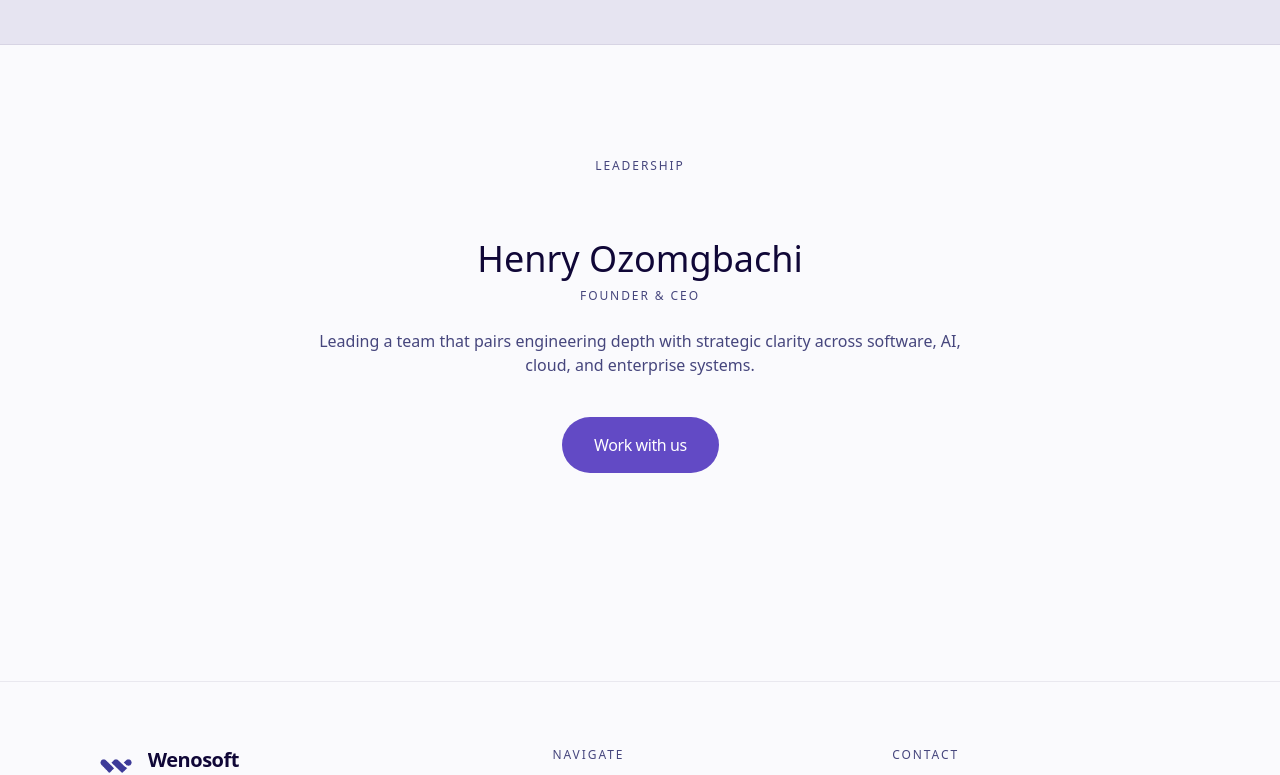
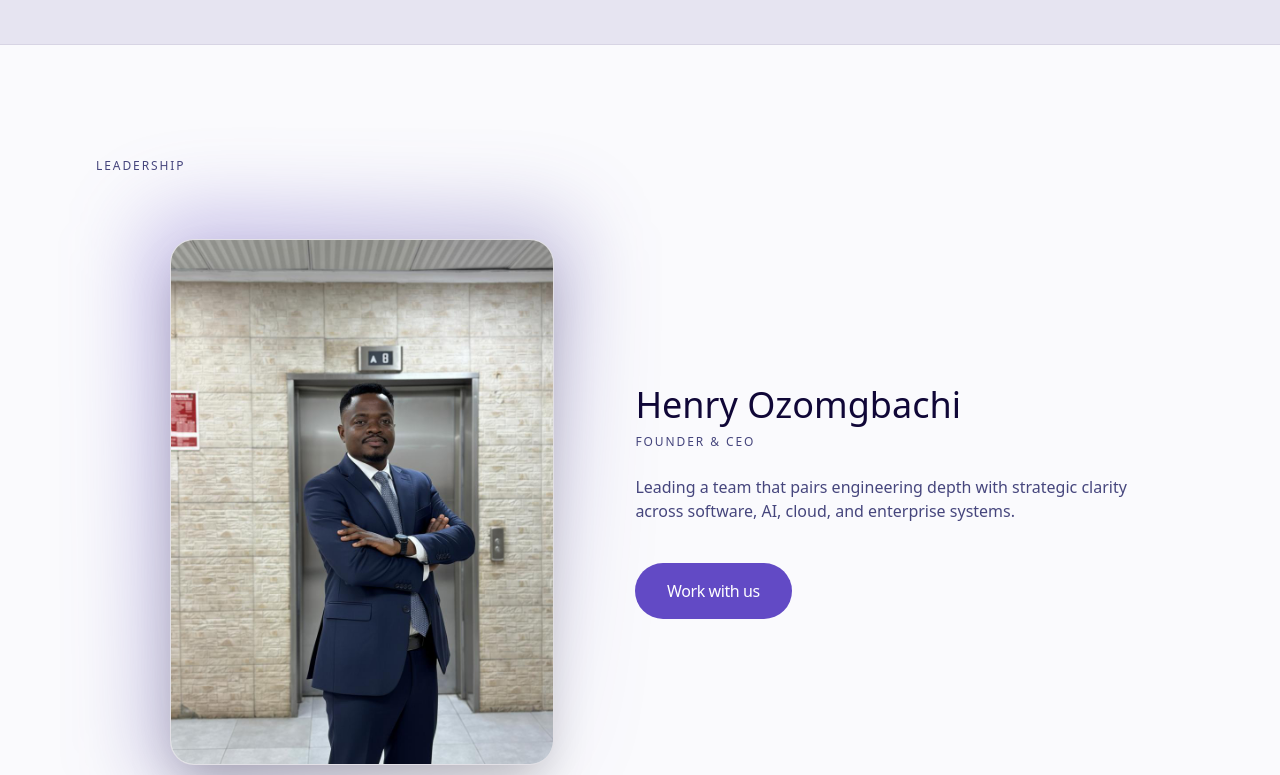
Before and after one commit to Wenosoft-Technologies-Limited/Wenosoft-Website, a React app: page /about in a window 1280 px wide. Shown: the part 2000-2775 px from the top of the page. Built offline with nearby package versions, Linux system fonts and the light colour scheme; a web font is replaced by a local one.

Commit message:
founder image

```diff
--- a/src/pages/AboutPage.tsx
+++ b/src/pages/AboutPage.tsx
@@ -1,4 +1,5 @@
 import brandStory from "@/assets/wenosoft-brand-story.png";
+import founderImage from "@/assets/wenosoft-founder.jpeg";
 import { Section } from "@/components/layout/Section";
 import { Reveal } from "@/components/motion/Reveal";
 import { Stagger, StaggerItem } from "@/components/motion/Stagger";
@@ -113,18 +114,35 @@ export function AboutPage() {
         </Stagger>
       </Section>
 
-      <Section eyebrow="Leadership" align="center">
-        <Reveal variants={scaleIn} className="mx-auto max-w-2xl text-center">
+      <Section eyebrow="Leadership">
+        <Reveal variants={scaleIn} className="mx-auto grid max-w-5xl gap-10 md:grid-cols-[0.95fr_1.05fr] md:items-center">
+          <div className="relative mx-auto w-full max-w-sm">
+            <div aria-hidden className="absolute -inset-6 rounded-[2rem] bg-gradient-to-br from-electric-violet/35 via-wenosoft-purple/25 to-transparent blur-2xl" />
+            <figure className="relative overflow-hidden rounded-3xl border border-border bg-card shadow-2xl">
+              <img
+                src={founderImage}
+                alt="Portrait of Henry Ozomgbachi, Founder and CEO of Wenosoft Technologies"
+                className="h-full w-full object-cover"
+                loading="lazy"
+                decoding="async"
+                width={1080}
+                height={1350}
+              />
+            </figure>
+          </div>
+
+          <div className="text-center md:text-left">
             <p className="font-display text-3xl text-foreground sm:text-4xl">{CONTACT.founder}</p>
             <p className="mt-2 text-caption text-muted-foreground">Founder &amp; CEO</p>
-          <p className="mt-6 text-muted-foreground">
-            Leading a team that pairs engineering depth with strategic clarity across software, AI,
-            cloud, and enterprise systems.
+            <p className="mt-6 max-w-xl text-muted-foreground">
+              Leading a team that pairs engineering depth with strategic clarity across software,
+              AI, cloud, and enterprise systems.
             </p>
-          <div className="mt-10 flex justify-center">
+            <div className="mt-10 flex justify-center md:justify-start">
               <CTALink href={CONTACT.mailto} variant="primary" size="lg">
                 Work with us
               </CTALink>
+            </div>
           </div>
         </Reveal>
       </Section>
--- a/src/pages/ContactPage.tsx
+++ b/src/pages/ContactPage.tsx
@@ -1,4 +1,5 @@
 import banner from "@/assets/wenosoft-banner.png";
+import founderImage from "@/assets/wenosoft-founder.jpeg";
 import { Reveal } from "@/components/motion/Reveal";
 import { Stagger, StaggerItem } from "@/components/motion/Stagger";
 import { scaleIn } from "@/components/motion/variants";
@@ -57,7 +58,7 @@ export function ContactPage() {
                 <ContactCard label="Office" value={CONTACT.location} />
               </StaggerItem>
               <StaggerItem interactive>
-                <ContactCard label="Founder & CEO" value={CONTACT.founder} />
+                <ContactCard label="Founder & CEO" value={CONTACT.founder} imageSrc={founderImage} />
               </StaggerItem>
               <StaggerItem interactive>
                 <ContactCard label="Response time" value="Within 1 business day" />
@@ -92,11 +93,36 @@ export function ContactPage() {
   );
 }
 
-function ContactCard({ label, value, href }: { label: string; value: string; href?: string }) {
+function ContactCard({
+  label,
+  value,
+  href,
+  imageSrc,
+}: {
+  label: string;
+  value: string;
+  href?: string;
+  imageSrc?: string;
+}) {
   const content = (
     <>
       <dt className="text-caption text-muted-foreground">{label}</dt>
-      <dd className="mt-2 font-display text-lg text-foreground">{value}</dd>
+      {imageSrc ? (
+        <dd className="mt-3 flex items-center gap-3">
+          <img
+            src={imageSrc}
+            alt={`${value}, ${label} at Wenosoft Technologies`}
+            className="h-12 w-12 rounded-full border border-soft-lavender/40 object-cover"
+            loading="lazy"
+            decoding="async"
+            width={96}
+            height={96}
+          />
+          <span className="font-display text-lg text-foreground">{value}</span>
+        </dd>
+      ) : (
+        <dd className="mt-2 font-display text-lg text-foreground">{value}</dd>
+      )}
     </>
   );
   return (
```
Also changed, not shown: src/assets/wenosoft-founder.jpeg (added). Lines whose indentation alone changed are shown as unchanged.
